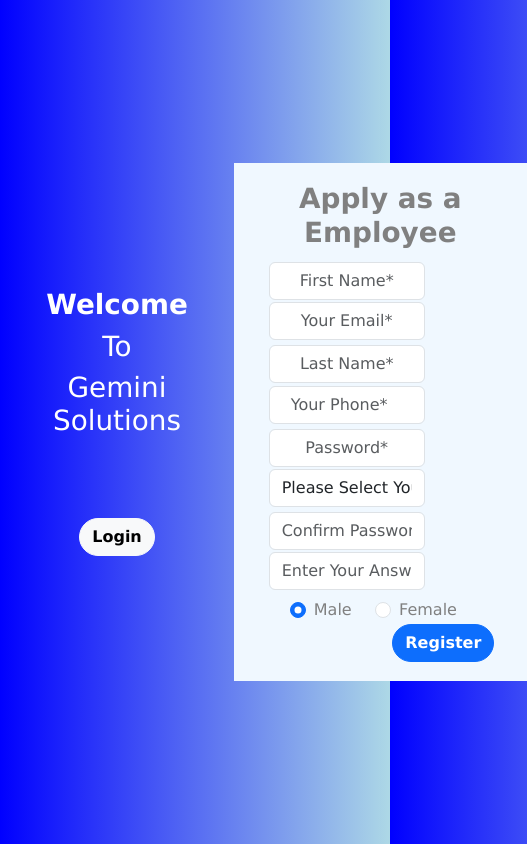
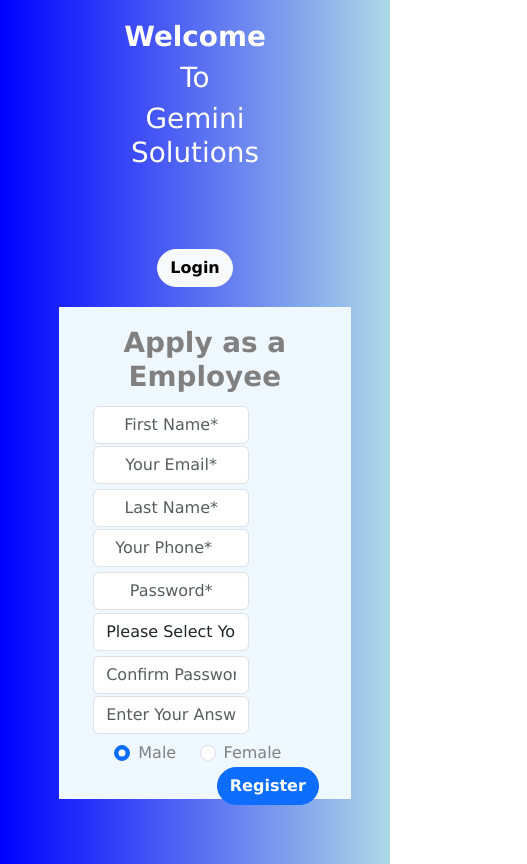
Before and after one commit to SnigdhaSGemini/Registration_Form, a plain HTML site: page index.html in a window 390 px wide. Shown: the whole page, 527 px wide, since content can reach past the window. Drawn offline with nearby package versions, Linux system fonts and the light colour scheme.

Commit message:
Update style.css

```diff
--- a/style.css
+++ b/style.css
@@ -45,18 +45,26 @@
   @media (max-width: 726px) {
     body {
         flex-direction: column;
+        display: block;
         background-image: linear-gradient(to right, blue, lightblue);
+        text-align: center;
+        align-items: center;
 
       }
       .register-div{
-        width: 75%;
+         width: 75vw;
+         /* display: block; */
         border-radius: 0;
         border-top-left-radius: 0%;
          border-bottom-left-radius: 0%;
-         margin: 5%;
+        margin: 5%;
+        margin-left: 15vw;
+
+
       }
       .login-div{
-        width: 50%;
+        margin-left: 25vw;
+        width: 50vw;
       }
       .form-control{
         position: relative;
```
